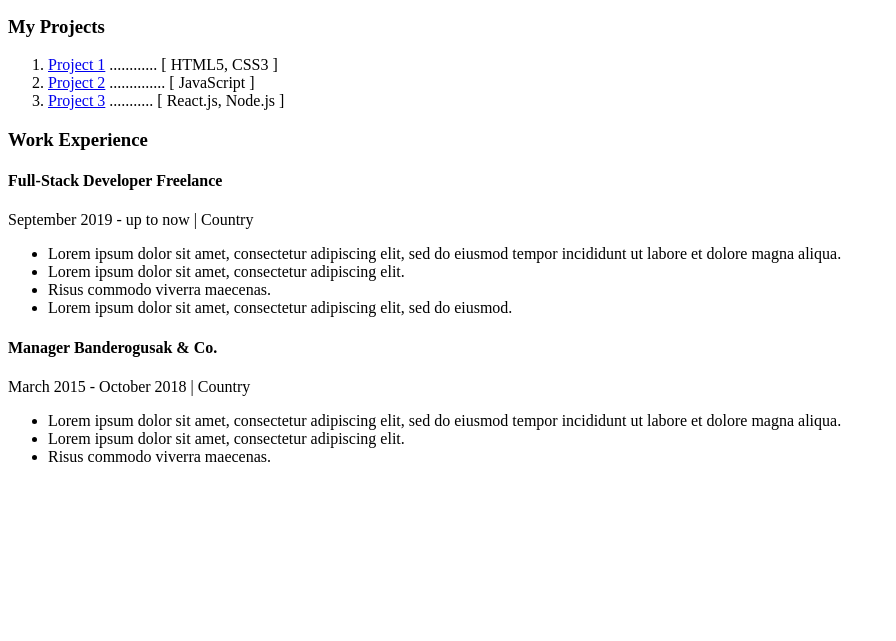
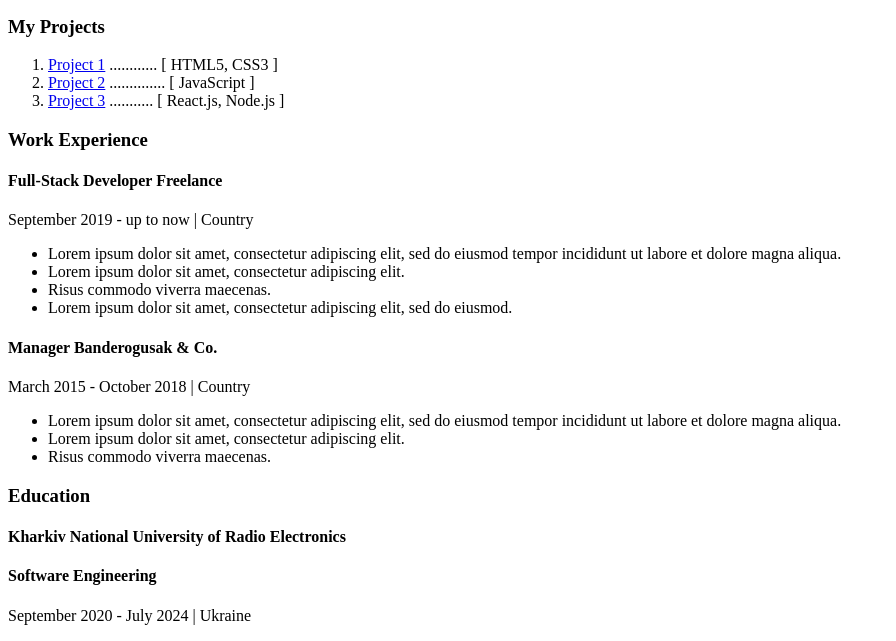
Before and after one commit to VladShum9/resume, a plain HTML site: page index.html in a window 1280 px wide. Shown: the part 174-815 px from the top of the page, without its empty margins (0-896 px from the left). Drawn offline with Linux system fonts and the light colour scheme.

Commit message:
feat: add education section

```diff
--- a/index.html
+++ b/index.html
@@ -60,6 +60,15 @@
                 </ul>
             </div>
         </div>
+        <div className="resume__education">
+            <h3>Education</h3>
+            <!-- Education 1 -->
+            <div>
+                <h4>Kharkiv National University of Radio Electronics</h4>
+                <h4>Software Engineering</h4>
+                <p>September 2020 - July 2024   |   Ukraine</p>
+            </div>
+        </div>
     </div>
 </body>
 </html>
```
